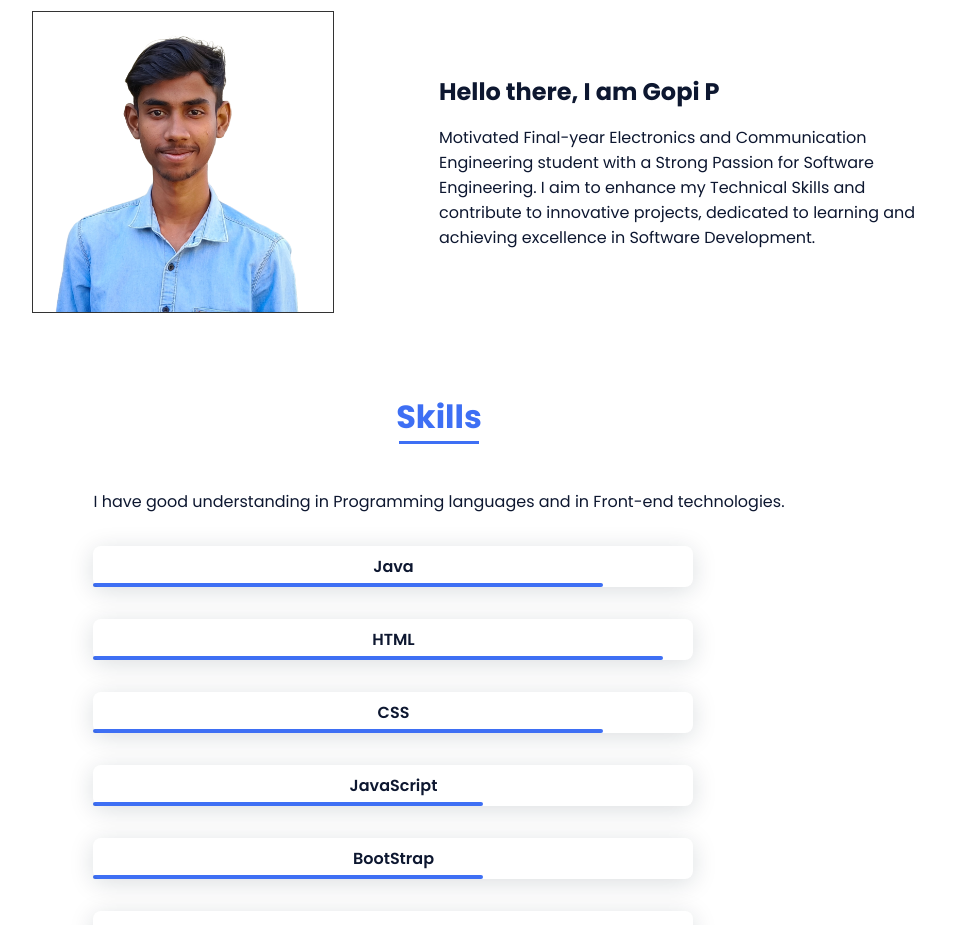
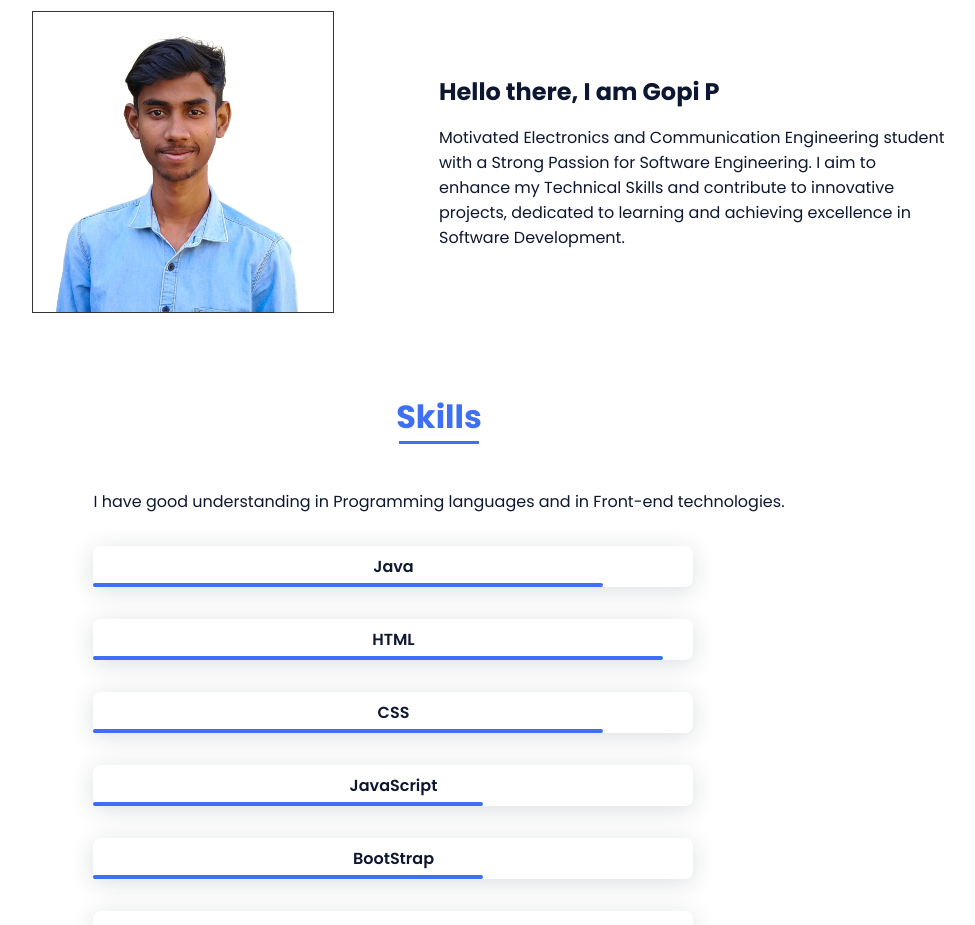
Before and after one commit to Gopi-04/portfolio, a plain HTML site: page index.html in a window 1280 px wide. Shown: the part 800-1725 px from the top of the page, without its empty margins (201-1176 px from the left). Drawn offline with nearby package versions, Linux system fonts and the light colour scheme.

Commit message:
Update index.html

```diff
--- a/index.html
+++ b/index.html
@@ -79,7 +79,7 @@
                 </div>
                 <div>
                     <h2 class="about__subtitle">Hello there, I am Gopi P</h2>
-                    <p class="about__text">Motivated Final-year Electronics and
+                    <p class="about__text">Motivated Electronics and
                         Communication Engineering student with a Strong Passion
                         for Software Engineering. I aim to enhance my Technical
                         Skills and contribute to innovative projects, dedicated
```
